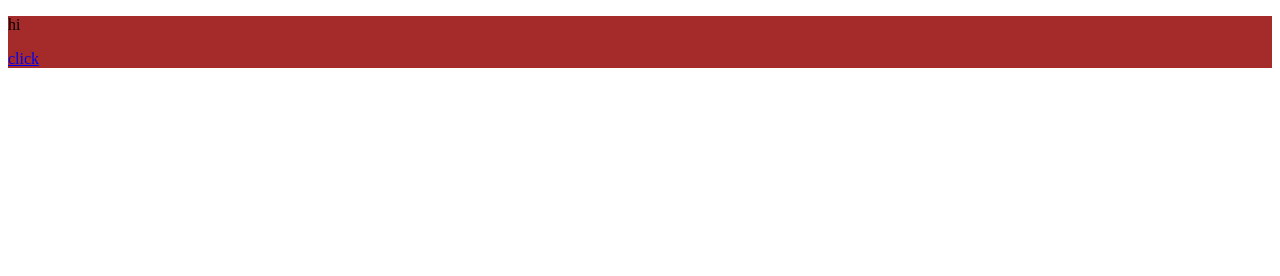
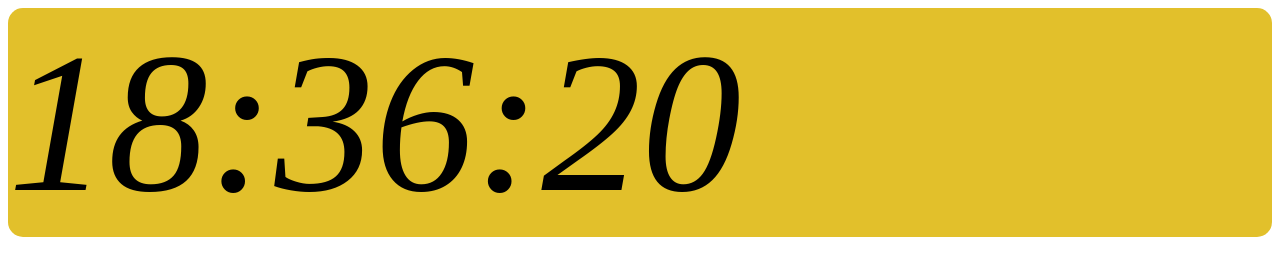
Before and after one commit to HAMZA-2006/webclock, a plain HTML site: page index.html in a window 1280 px wide. Drawn offline with Linux system fonts and the light colour scheme.

Commit message:
clock web v0.1

```diff
--- a/index.html
+++ b/index.html
@@ -3,13 +3,14 @@
 <head>
     <meta charset="UTF-8">
     <meta name="viewport" content="width=device-width, initial-scale=1.0">
-    <title>Document</title>
-
+    <title>clock</title>
+    <link rel="stylesheet" href="style.css">
+    <a href="http://web1.web"></a>
 </head>
 <body>
-<div style="background-color: brown;" id="first">
-    <p>hi</p>
-    <a href="https://www.youtube.com/watch?v=8Dd7KRpKeaE&t=468s&ab_channel=CoderCoder">click</a>
-</div>
+    <div id="clock">
+        <span id="time"></span>
+    </div>
+    <script src="script.js"></script>
 </body>
 </html>
--- /dev/null
+++ b/script.js
@@ -0,0 +1,20 @@
+function updateClock() {
+    const timeElement = document.getElementById('time');
+
+    // Get current date and time
+    const now = new Date();
+
+    // Format time with leading zeros
+    const hours = now.getHours().toString().padStart(2, '0');
+    const minutes = now.getMinutes().toString().padStart(2, '0');
+    const seconds = now.getSeconds().toString().padStart(2, '0');
+
+    // Set time to the clock element
+    timeElement.textContent = `${hours}:${minutes}:${seconds}`;
+}
+
+// Update clock every second
+setInterval(updateClock, 1000);
+
+// Initial call to display time immediately
+updateClock();
--- /dev/null
+++ b/style.css
@@ -0,0 +1,9 @@
+ #clock
+ {
+
+    background-color: rgb(226, 192, 43);
+    font-size: 200px;
+    font-style: italic;
+    border-radius: 15px;
+
+ }
```
